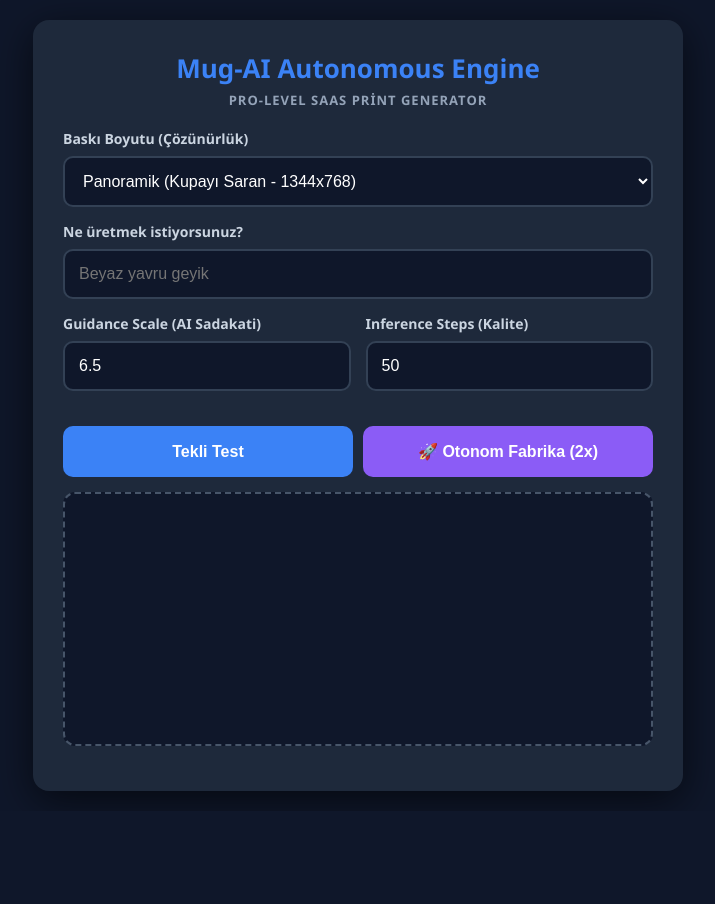
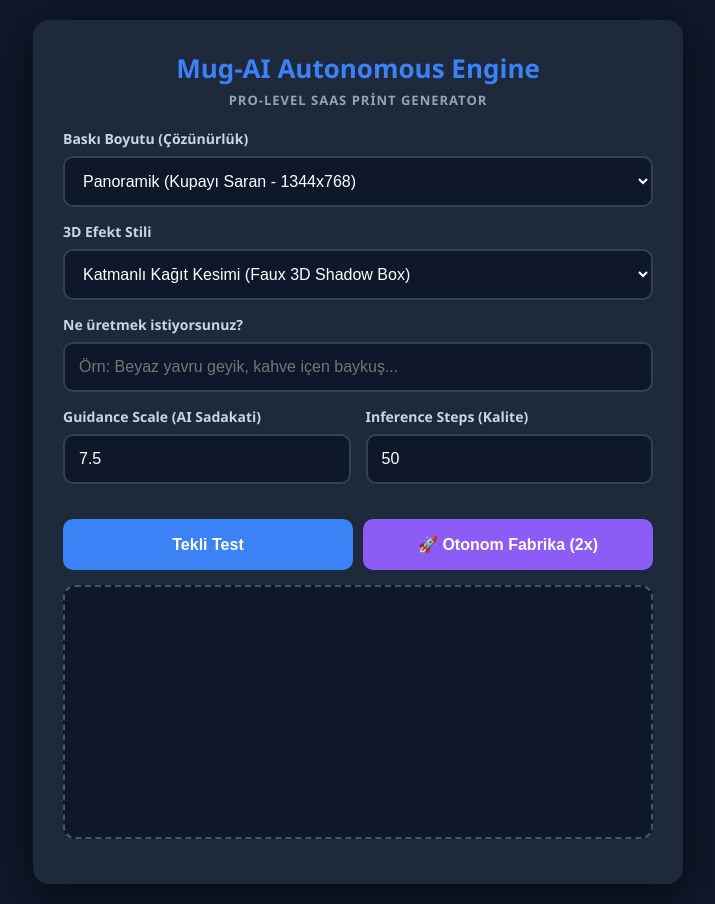
Before and after one commit to fthlabz/mug-ai, a Flask app: page / in a window 1280 px wide. Shown: the whole page, without its empty margins (282-997 px from the left). Before the commit the page ends 802 px from the top, so only its background shows below. Run offline with Flask 3, Linux system fonts and the light colour scheme; some libraries are stand-ins or nearby versions.

Commit message:
Update index.html

```diff
--- a/templates/index.html
+++ b/templates/index.html
@@ -119,13 +119,21 @@
         <option value="table">Tablo Modu (4724x3543)</option>
     </select>
 
+    <label for="styleSelect">3D Efekt Stili</label>
+    <select id="styleSelect">
+        <option value="shadowbox">Katmanlı Kağıt Kesimi (Faux 3D Shadow Box)</option>
+        <option value="popout">Dışarı Fırlayan İllüzyon (Faux 3D Pop-Out)</option>
+        <option value="embossed">Seramik/Taş Kabartma (3D Embossed Relief)</option>
+        <option value="tunnel">Pofuduk Derin Tünel (Fluffy Tunnel Hole)</option>
+    </select>
+
     <label for="promptInput">Ne üretmek istiyorsunuz?</label>
-    <input type="text" id="promptInput" placeholder="Beyaz yavru geyik">
+    <input type="text" id="promptInput" placeholder="Örn: Beyaz yavru geyik, kahve içen baykuş...">
 
     <div class="settings-grid">
         <div>
             <label for="guidanceScale">Guidance Scale (AI Sadakati)</label>
-            <input type="number" id="guidanceScale" value="6.5" step="0.1" min="1" max="20">
+            <input type="number" id="guidanceScale" value="7.5" step="0.1" min="1" max="20">
         </div>
         <div>
             <label for="numSteps">Inference Steps (Kalite)</label>
@@ -162,7 +170,6 @@
     let cachedApiKey = null;
     let lastGeneratedImgUrl = "";
 
-    // Hedef indirilecek çözünürlükleri tutacağımız değişkenler
     let currentTargetWidth = 1024;
     let currentTargetHeight = 1024;
 
@@ -170,19 +177,16 @@
         const userSubject = document.getElementById('promptInput').value;
         const guidanceScale = parseFloat(document.getElementById('guidanceScale').value);
         const numSteps = parseInt(document.getElementById('numSteps').value);
-
         const printSize = document.getElementById('printSize').value;
+        const selectedStyle = document.getElementById('styleSelect').value;
 
         let apiWidth, apiHeight;
 
-        // YAPAY ZEKA GÜVENLİK FİLTRESİ: API'ye gidecek ve indirilecek boyutları ayırıyoruz
         if (printSize === "wrap") {
             apiWidth = 1344; apiHeight = 768;
             currentTargetWidth = 1344; currentTargetHeight = 768;
         } else if (printSize === "table") {
-            // AI sunucularının çökmemesi için aynı oranda (4:3) daha güvenli bir boyut yolluyoruz.
             apiWidth = 1152; apiHeight = 864;
-            // İndirme aşamasında senin istediğin esas boyuta çekilecek
             currentTargetWidth = 4724; currentTargetHeight = 3543;
         } else {
             apiWidth = 1024; apiHeight = 1024;
@@ -236,8 +240,26 @@
 
                 progressBar.style.width = `${((i - 1) / count) * 100}%`;
 
-                const finalPrompt = `Macro photography of a thick, fluffy white snow and cloud solid border completely covering all four edges of the image. This fluffy wall creates a physical, deep, circular tunnel hole. Right in the center, looking out from INSIDE this deep white hole, is a highly detailed ${englishSubject}. The fluffy edges in the foreground are heavily blurred (extreme depth of field). 3D diorama style, shadow box concept, perfectly enclosed circular vignette, 8k resolution, masterpiece.`;
-                const negativePrompt = `open sky, natural landscape, outdoors, flat background, missing frame, missing border, cut off frame, blurry subject, low quality`;
+                // 3D STİL MOTORU
+                let finalPrompt = "";
+                let negativePrompt = "";
+
+                if (selectedStyle === "shadowbox") {
+                    finalPrompt = `A highly detailed ${englishSubject}, set inside a 3D layered paper-cut shadow box. Multi-layered depth, intricate paper art, faux 3D optical illusion, sharp drop shadows, extreme depth, diorama style, perfect for mug wrap, crisp edges, 8k masterpiece.`;
+                    negativePrompt = `flat, 2d, illustration, drawing, painting, low quality, messy, ugly, distorted, missing frame`;
+                }
+                else if (selectedStyle === "popout") {
+                    finalPrompt = `${englishSubject} bursting and popping out of the surface. Faux 3D optical illusion, trompe l'oeil effect, stark heavy drop shadows casting on the background, 3D relief pop-out effect, extreme depth of field, hyper-realistic, vivid colors, 8k resolution.`;
+                    negativePrompt = `flat design, 2d, no shadow, dull, bad perspective, cropped, blurry, text, watermark`;
+                }
+                else if (selectedStyle === "embossed") {
+                    finalPrompt = `A highly detailed ${englishSubject} sculpted as a 3D embossed ceramic relief on a smooth surface. Faux 3D texture, strong directional studio lighting, realistic stone or ceramic shadows, tactile depth illusion, elegant minimalist mug design, 8k high contrast.`;
+                    negativePrompt = `flat, colored, painted, 2d, bright colors, busy background, messy, low resolution`;
+                }
+                else if (selectedStyle === "tunnel") {
+                    finalPrompt = `Macro photography of a thick, fluffy white snow and cloud solid border completely covering all four edges of the image. This fluffy wall creates a physical, deep, circular tunnel hole. Right in the center, looking out from INSIDE this deep white hole, is a highly detailed ${englishSubject}. 3D diorama style, perfect optical illusion, 8k resolution.`;
+                    negativePrompt = `open sky, natural landscape, outdoors, flat background, missing frame, cut off frame, blurry subject, low quality`;
+                }
 
                 const startRes = await fetch("/api/generate", {
                     method: "POST",
@@ -248,7 +270,7 @@
                         negative_prompt: negativePrompt,
                         guidance_scale: guidanceScale,
                         num_inference_steps: numSteps,
-                        width: apiWidth, // API'ye güvenli çözünürlük gidiyor
+                        width: apiWidth,
                         height: apiHeight,
                         seed: seed
                     })
@@ -281,7 +303,7 @@
                             dlJpgBtn.style.display = "block";
                         } else {
                             await new Promise(res => setTimeout(res, 1500));
-                            const dosyaAdi = `Mug-AI-${englishSubject.replace(/\s+/g, '-')}-var${i}-s${seed}`;
+                            const dosyaAdi = `Mug-AI-${selectedStyle}-${englishSubject.replace(/\s+/g, '-')}-var${i}-s${seed}`;
                             await indirFormat(imgUrl, dosyaAdi, 'png', currentTargetWidth, currentTargetHeight);
                             await indirFormat(imgUrl, dosyaAdi, 'jpg', currentTargetWidth, currentTargetHeight);
                         }
@@ -289,7 +311,7 @@
                         currentPredictionId = null;
                         break;
                     } else if (pollData.status === "failed" || pollData.status === "canceled") {
-                        throw new Error("API Sunucusu boyutu çok büyük buldu veya iptal edildi.");
+                        throw new Error("API Sunucusu üretimi reddetti veya iptal edildi.");
                     }
                 }
             }
@@ -311,11 +333,11 @@
 
     async function gorseliIndirManuel(format) {
         if(!lastGeneratedImgUrl) return;
-        const filename = `Mug-AI-Single-${Date.now()}`;
+        const selectedStyle = document.getElementById('styleSelect').value;
+        const filename = `Mug-AI-${selectedStyle}-${Date.now()}`;
         await indirFormat(lastGeneratedImgUrl, filename, format, currentTargetWidth, currentTargetHeight);
     }
 
-    // İNDİRME VE BOYUTLANDIRMA MOTORU GÜNCELLENDİ
     async function indirFormat(imgUrl, filename, format, tWidth, tHeight) {
         try {
             const response = await fetch(imgUrl);
@@ -326,12 +348,10 @@
             img.crossOrigin = "Anonymous";
             img.onload = () => {
                 const canvas = document.createElement('canvas');
-                // Kullanıcının seçtiği nihai tablo boyutu buraya atanıyor (örn. 4724x3543)
                 canvas.width = tWidth;
                 canvas.height = tHeight;
                 const ctx = canvas.getContext('2d');
 
-                // Kalite kaybını önlemek için yumuşatma algoritmalarını açıyoruz
                 ctx.imageSmoothingEnabled = true;
                 ctx.imageSmoothingQuality = "high";
 
@@ -342,7 +362,6 @@
                     ctx.clearRect(0, 0, canvas.width, canvas.height);
                 }
 
-                // Resmi yeni devasa boyutlarına gerdirerek çiziyoruz
                 ctx.drawImage(img, 0, 0, tWidth, tHeight);
 
                 const mimeType = format === 'png' ? 'image/png' : 'image/jpeg';
@@ -353,7 +372,6 @@
             };
 
             img.onerror = () => {
-                // Eğer Canvas işlemi CORS vs. yüzünden hata verirse güvenlik ağı olarak direkt açar
                 window.open(imgUrl, '_blank');
             };
             img.src = blobUrl;
```
